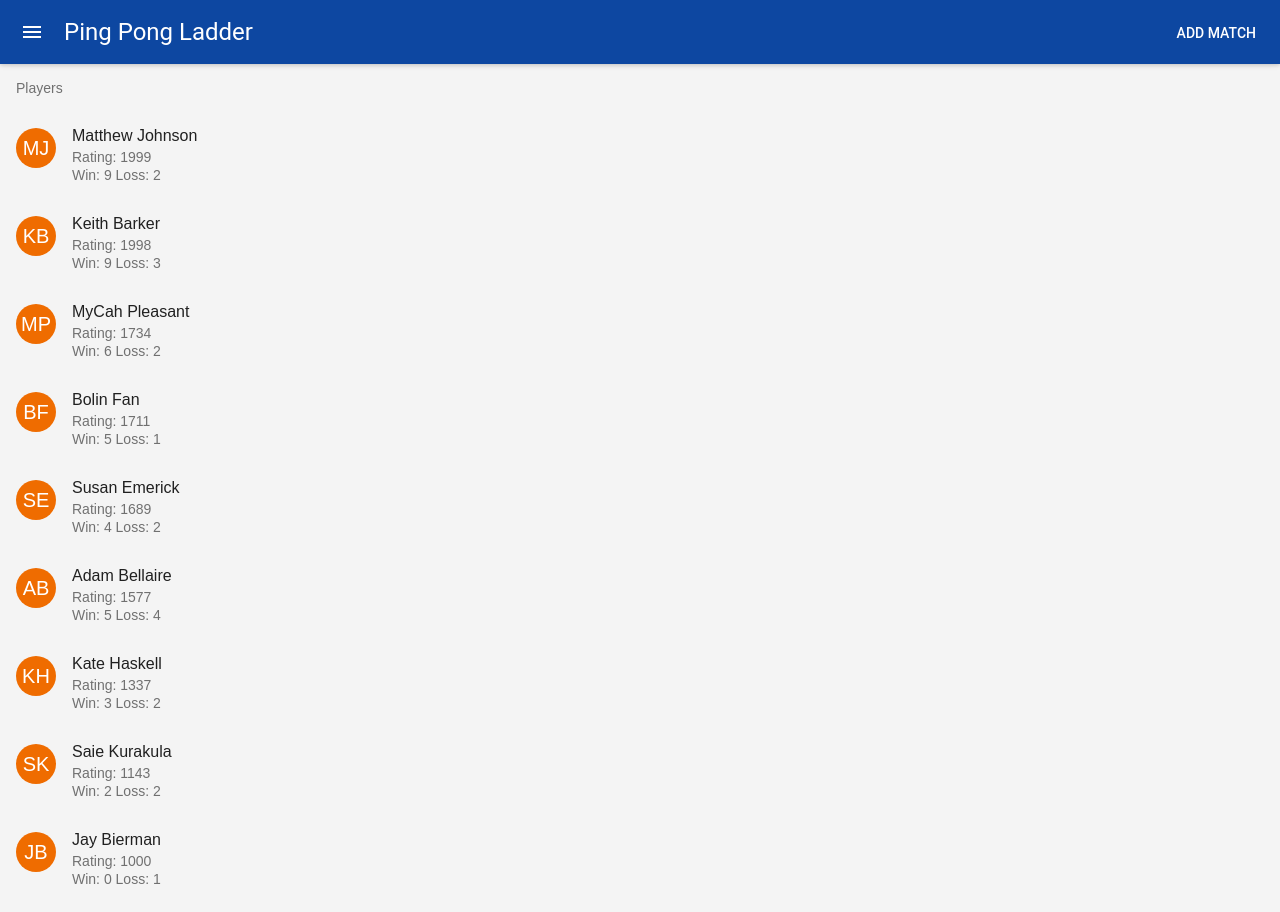
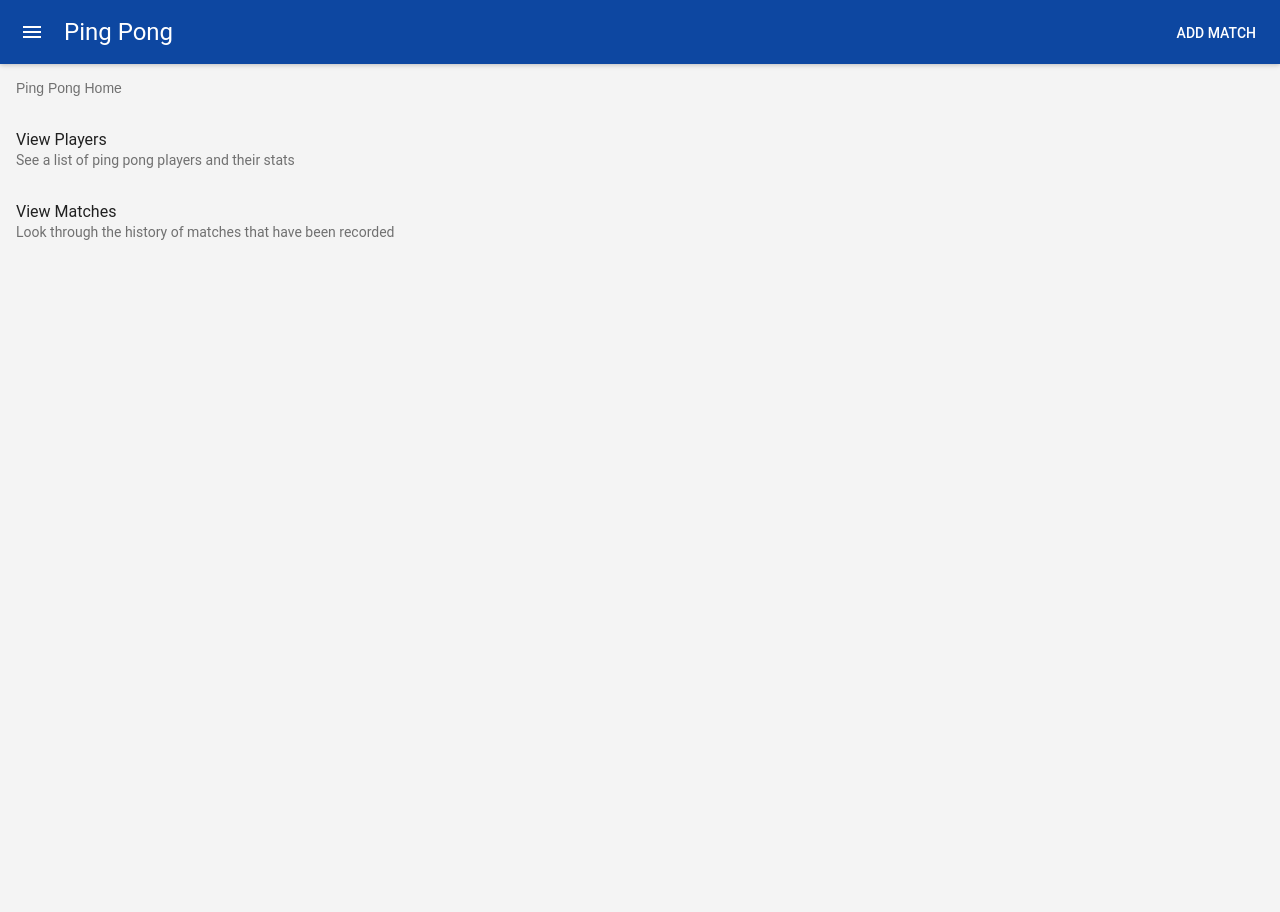
Before and after one commit to MatthewJohnson3154/ping-pong, a React app: page / in a window 1280 px wide. After the commit the page ends 800 px from the top, so only its background shows below. Built offline with nearby package versions, Linux system fonts and the light colour scheme; what react-tap-event-plugin would draw is missing.

Commit message:
starting to use redux

```diff
--- a/src/components/app/AppComponent.js
+++ /dev/null
@@ -1,30 +0,0 @@
-import React from 'react'
-import {blue900} from 'material-ui/styles/colors'
-import MuiThemeProvider from 'material-ui/styles/MuiThemeProvider'
-import getMuiTheme from 'material-ui/styles/getMuiTheme'
-// Needed for onTouchTap
-// http://stackoverflow.com/a/34015469/988941
-import injectTapEventPlugin from 'react-tap-event-plugin'
-
-import HeaderComponent from '../header/HeaderComponent'
-import PlayerComponent from '../player/PlayerComponent'
-import './AppComponent.css'
-
-injectTapEventPlugin()
-
-const muiTheme = getMuiTheme({
-  palette: {
-    primary1Color: blue900
-  }
-})
-
-const AppComponent = () => (
-  <MuiThemeProvider muiTheme={muiTheme}>
-    <div className='app'>
-      <HeaderComponent title='Ping Pong Ladder' />
-      <PlayerComponent />
-    </div>
-  </MuiThemeProvider>
-)
-
-export default AppComponent
--- a/src/components/header/HeaderComponent.js
+++ b/src/components/header/HeaderComponent.js
@@ -5,9 +5,6 @@ import MatchDialogComponent from '../match-dialog/MatchDialogComponent'
 import './HeaderComponent.css'
 
 const styles = {
-  appBar: {
-    position: 'fixed'
-  },
   title: {
     cursor: 'pointer'
   }
@@ -16,7 +13,7 @@ const styles = {
 const HeaderComponent = (props) => (
   <AppBar
     title={<span style={styles.title}>{props.title}</span>}
-    iconElementRight={<MatchDialogComponent />}
+    iconElementRight={<MatchDialogComponent players={props.players} />}
     style={styles.appBar}
   />
 )
--- /dev/null
+++ b/src/components/home/HomeComponent.js
@@ -0,0 +1,32 @@
+import React from 'react'
+import { List, ListItem } from 'material-ui/List'
+import Subheader from 'material-ui/Subheader'
+import { Link } from 'react-router-dom'
+
+import './HomeComponent.css'
+
+const styles = {
+  link: {
+    textDecoration: 'none'
+  }
+}
+
+const HomeComponent = () => (
+  <List>
+    <Subheader>Ping Pong Home</Subheader>
+    <Link to='/players' style={styles.link}>
+      <ListItem
+        primaryText='View Players'
+        secondaryText='See a list of ping pong players and their stats'
+      />
+    </Link>
+    <Link to='/matches' style={styles.link}>
+      <ListItem
+        primaryText='View Matches'
+        secondaryText='Look through the history of matches that have been recorded'
+      />
+    </Link>
+  </List>
+)
+
+export default HomeComponent
--- a/src/components/match-dialog/MatchDialogComponent.js
+++ b/src/components/match-dialog/MatchDialogComponent.js
@@ -17,6 +17,9 @@ const styles = {
   },
   selectField: {
     marginRight: '20px'
+  },
+  error: {
+    color: 'red'
   }
 }
 const K = 32
@@ -27,12 +30,13 @@ const calcExpectedScore = (player, rA, rB) => player === 'A'
 const calcELO = (r, s, e) => r + K * (s - e)
 
 class MatchDialogComponent extends Component {
-  constructor () {
-    super()
+  constructor (props) {
+    super(props)
     this.state = {
       open: false,
-      winner: '',
-      loser: ''
+      winner: {},
+      loser: {},
+      errorText: ''
     }
   }
 
@@ -40,12 +44,20 @@ class MatchDialogComponent extends Component {
     this.setState({open: true})
   }
 
+  handleClose () {
+    this.setState({open: false})
+  }
+
   // TODO - wire this together with the actual data from PlayerComponent
-  handleClose () {
-    let playerAELO = Math.floor(calcELO(1999, 1, calcExpectedScore('A', 1999, 1689)))
-    let playerBELO = Math.floor(calcELO(1689, 0, calcExpectedScore('B', 1689, 1999)))
-    console.log('Matthew Johnson\'s ELO changed from 1999 to ' + playerAELO)
-    console.log('Susan Emerick\'s ELO changed from 1689 to ' + playerBELO)
+  handleSubmit () {
+    if (Object.keys(this.state.winner).length === 0 || Object.keys(this.state.loser).length === 0) {
+      this.setState({errorText: 'Error: please choose both a winner and a loser'})
+      return
+    }
+    let winner = this.props.players.find((player) => player === this.state.winner)
+    let loser = this.props.players.find((player) => player === this.state.loser)
+    winner.rating = Math.floor(calcELO(winner.rating, 1, calcExpectedScore('A', winner.rating, loser.rating)))
+    loser.rating = Math.floor(calcELO(loser.rating, 0, calcExpectedScore('B', winner.rating, loser.rating)))
     this.setState({open: false})
   }
 
@@ -67,7 +79,7 @@ class MatchDialogComponent extends Component {
       <FlatButton
         label='Submit'
         primary
-        onTouchTap={() => this.handleClose()}
+        onTouchTap={() => this.handleSubmit()}
       />
     ]
 
@@ -86,17 +98,16 @@ class MatchDialogComponent extends Component {
           onRequestClose={() => this.handleClose()}
         >
           <p>Recently played a game? Enter the results of the match here.</p>
+          <p style={styles.error}>{this.state.errorText}</p>
           <SelectField
             floatingLabelText='Winner'
             value={this.state.winner}
             onChange={(event, index, value) => this.handleWinnerChange(event, index, value)}
             style={styles.selectField}
           >
-            <MenuItem value={'MJ'} primaryText='Matthew Johnson' />
-            <MenuItem value={'SE'} primaryText='Susan Emerick' />
-            <MenuItem value={'MP'} primaryText='MyCah Pleasant' />
-            <MenuItem value={'KH'} primaryText='Kate Haskell' />
-            <MenuItem value={'KB'} primaryText='Keith Barker' />
+            {this.props.players.map((player, i) => (
+              <MenuItem key={i} value={player} primaryText={player.name} />
+            ))}
           </SelectField>
           <SelectField
             floatingLabelText='Loser'
@@ -104,11 +115,9 @@ class MatchDialogComponent extends Component {
             onChange={(event, index, value) => this.handleLoserChange(event, index, value)}
             style={styles.selectField}
           >
-            <MenuItem value={'MJ'} primaryText='Matthew Johnson' />
-            <MenuItem value={'SE'} primaryText='Susan Emerick' />
-            <MenuItem value={'MP'} primaryText='MyCah Pleasant' />
-            <MenuItem value={'KH'} primaryText='Kate Haskell' />
-            <MenuItem value={'KB'} primaryText='Keith Barker' />
+            {this.props.players.map((player, i) => (
+              <MenuItem key={i} value={player} primaryText={player.name} />
+            ))}
           </SelectField>
         </Dialog>
       </div>
--- a/src/components/player/PlayerComponent.js
+++ b/src/components/player/PlayerComponent.js
@@ -7,68 +7,6 @@ import {orange800} from 'material-ui/styles/colors'
 
 import './PlayerComponent.css'
 
-const styles = {
-  list: {
-    paddingTop: '64px'
-  }
-}
-const players = [
-  {
-    name: 'Susan Emerick',
-    rating: 1689,
-    win: 4,
-    loss: 2
-  },
-  {
-    name: 'MyCah Pleasant',
-    rating: 1734,
-    win: 6,
-    loss: 2
-  },
-  {
-    name: 'Keith Barker',
-    rating: 1998,
-    win: 9,
-    loss: 3
-  },
-  {
-    name: 'Adam Bellaire',
-    rating: 1577,
-    win: 5,
-    loss: 4
-  },
-  {
-    name: 'Matthew Johnson',
-    rating: 1999,
-    win: 9,
-    loss: 2
-  },
-  {
-    name: 'Bolin Fan',
-    rating: 1711,
-    win: 5,
-    loss: 1
-  },
-  {
-    name: 'Kate Haskell',
-    rating: 1337,
-    win: 3,
-    loss: 2
-  },
-  {
-    name: 'Saie Kurakula',
-    rating: 1143,
-    win: 2,
-    loss: 2
-  },
-  {
-    name: 'Jay Bierman',
-    rating: 1000,
-    win: 0,
-    loss: 1
-  }
-]
-
 const sortByRating = (a, b) => b.rating - a.rating
 const createAvatar = (name) => getInitials(name.split(' '))
 const getFirstLetter = (name) => name.substring(0, 1).toUpperCase()
@@ -76,10 +14,11 @@ const getInitials = (names) => names.length > 1
   ? getFirstLetter(names[0]) + getFirstLetter(names[names.length - 1])
   : getFirstLetter(names[0])
 
-const PlayerComponent = () => (
-  <List style={styles.list}>
+const PlayerComponent = (props) => {
+  return (
+    <List>
       <Subheader>Players</Subheader>
-    {players.sort(sortByRating).map((player, i) => (
+      {props.players.sort(sortByRating).map((player, i) => (
         <ListItem
           key={i}
           disabled
@@ -96,5 +35,6 @@ const PlayerComponent = () => (
       ))}
     </List>
   )
+}
 
 export default PlayerComponent
--- a/src/index.css
+++ b/src/index.css
@@ -4,3 +4,9 @@ body {
   font-family: sans-serif;
   background-color: #f4f4f4;
 }
+
+.app {
+  display: flex;
+  flex-direction: column;
+  justify-content: flex-start;
+}
--- a/src/index.js
+++ b/src/index.js
@@ -1,8 +1,44 @@
+/* external imports */
 import React from 'react'
 import ReactDOM from 'react-dom'
+import { createStore } from 'redux'
+import { Provider } from 'react-redux'
+import { BrowserRouter as Router, Route } from 'react-router-dom'
+import { blue900 } from 'material-ui/styles/colors'
+import MuiThemeProvider from 'material-ui/styles/MuiThemeProvider'
+import getMuiTheme from 'material-ui/styles/getMuiTheme'
+import injectTapEventPlugin from 'react-tap-event-plugin'
+/* internal imports */
+import HeaderComponent from './components/header/HeaderComponent'
+import HomeComponent from './components/home/HomeComponent'
+import PlayerComponent from './components/player/PlayerComponent'
+import reducers from './redux/reducers'
+import registerServiceWorker from './registerServiceWorker'
 import './index.css'
-import AppComponent from './components/app/AppComponent'
-import registerServiceWorker from './registerServiceWorker'
 
-ReactDOM.render(<AppComponent />, document.getElementById('root'))
+// http://stackoverflow.com/a/34015469/988941
+injectTapEventPlugin()
+
+const muiTheme = getMuiTheme({
+  palette: {
+    primary1Color: blue900
+  }
+})
+
+const store = createStore(reducers)
+
+ReactDOM.render(
+  <MuiThemeProvider muiTheme={muiTheme}>
+    <Provider store={store}>
+      <Router>
+        <div className='app'>
+          <HeaderComponent title='Ping Pong' players={store.getState().players} />
+          <Route exact path='/' component={HomeComponent} />
+          <Route path='/players' render={() => <PlayerComponent players={store.getState().players} />} />
+        </div>
+      </Router>
+    </Provider>
+  </MuiThemeProvider>,
+  document.getElementById('root')
+)
 registerServiceWorker()
--- /dev/null
+++ b/src/redux/actions.js
@@ -0,0 +1,34 @@
+/*
+ * action types
+ */
+
+export const UPDATE_PLAYER_ELO = 'UPDATE_PLAYER_ELO'
+export const ADD_MATCH = 'ADD_MATCH'
+// export const SET_VISIBILITY_FILTER = 'SET_VISIBILITY_FILTER'
+
+/*
+ * other constants
+ * TODO - I could use this for showing matches
+ */
+
+// export const VisibilityFilters = {
+//   SHOW_ALL: 'SHOW_ALL',
+//   SHOW_COMPLETED: 'SHOW_COMPLETED',
+//   SHOW_ACTIVE: 'SHOW_ACTIVE'
+// }
+
+/*
+ * action creators
+ */
+
+export function updatePlayerElo (index, elo) {
+  return { type: UPDATE_PLAYER_ELO, index, elo }
+}
+
+export function addMatch (match) {
+  return { type: ADD_MATCH, match }
+}
+
+// export function setVisibilityFilter (filter) {
+//   return { type: SET_VISIBILITY_FILTER, filter }
+// }
--- /dev/null
+++ b/src/redux/reducers.js
@@ -0,0 +1,81 @@
+import { UPDATE_PLAYER_ELO } from './actions'
+
+const initialState = {
+  players: [
+    {
+      name: 'Susan Emerick',
+      rating: 1689,
+      win: 4,
+      loss: 2
+    },
+    {
+      name: 'MyCah Pleasant',
+      rating: 1734,
+      win: 6,
+      loss: 2
+    },
+    {
+      name: 'Keith Barker',
+      rating: 1998,
+      win: 9,
+      loss: 3
+    },
+    {
+      name: 'Adam Bellaire',
+      rating: 1577,
+      win: 5,
+      loss: 4
+    },
+    {
+      name: 'Matthew Johnson',
+      rating: 1999,
+      win: 9,
+      loss: 2
+    },
+    {
+      name: 'Bolin Fan',
+      rating: 1711,
+      win: 5,
+      loss: 1
+    },
+    {
+      name: 'Kate Haskell',
+      rating: 1337,
+      win: 3,
+      loss: 2
+    },
+    {
+      name: 'Saie Kurakula',
+      rating: 1143,
+      win: 2,
+      loss: 2
+    },
+    {
+      name: 'Jay Bierman',
+      rating: 1000,
+      win: 0,
+      loss: 1
+    }
+  ],
+  matches: []
+}
+
+const reducers = (state = initialState, action) => {
+  switch (action.type) {
+    case UPDATE_PLAYER_ELO:
+      return Object.assign({}, state, {
+        players: state.players.map((player, index) => {
+          if (index === action.index) {
+            return Object.assign({}, player, {
+              rating: action.elo
+            })
+          }
+          return player
+        })
+      })
+    default:
+      return state
+  }
+}
+
+export default reducers
```
Also changed, not shown: package.json (+9 -1 lines), src/components/app/AppComponent.test.js (deleted, +0 -9 lines), src/components/home/HomeComponent.css (added), 1 other file. Lines whose indentation alone changed are shown as unchanged.
